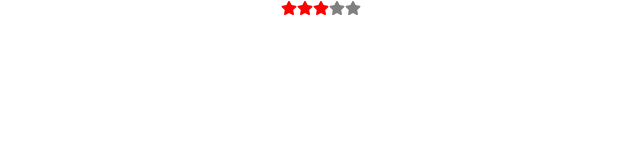
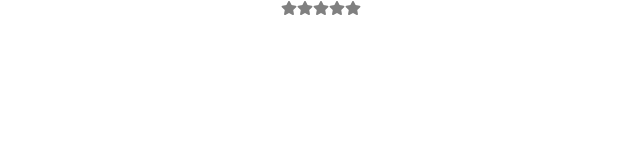
Before and after one commit to Luis-Antonio-CR/Star-Rating, a React (Create React App) app: page / in a window 1280 px wide. Shown: the top 160 px of the page, without its empty margins (319-959 px from the left). Built offline with nearby package versions, Linux system fonts and the light colour scheme.

Commit message:
Using createArray for create the five Stars.

```diff
--- a/src/components/StarRating.js
+++ b/src/components/StarRating.js
@@ -1,7 +1,7 @@
-import React from "react";
+import React, { useState } from "react";
 import { FaStar } from "react-icons/fa";
 
-const StarRating = () => {
+const StarRating1 = () => {
     return[
         <FaStar color="red" />,
         <FaStar color="red" />,
@@ -16,4 +16,11 @@ const Star = ({ selected = false }) => (
     <FaStar color = {selected ? 'red' : 'grey' } />
 )
 
+const createArray = length => [...Array(length)];
+
+const StarRating = ( {totalStars = 5} ) => {
+
+    return createArray(totalStars).map((n,i) => <Star key={i} /> );
+}
+
 export default StarRating;
```
